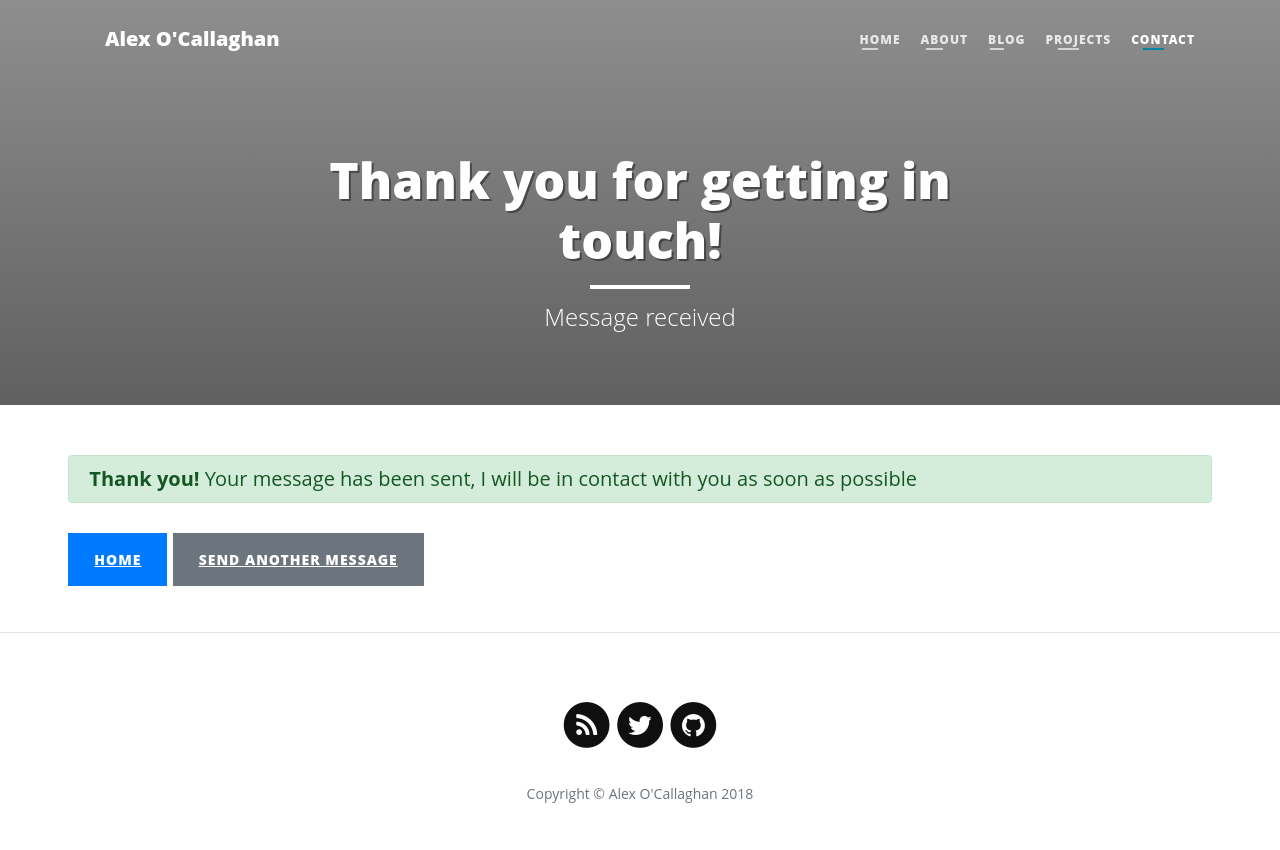
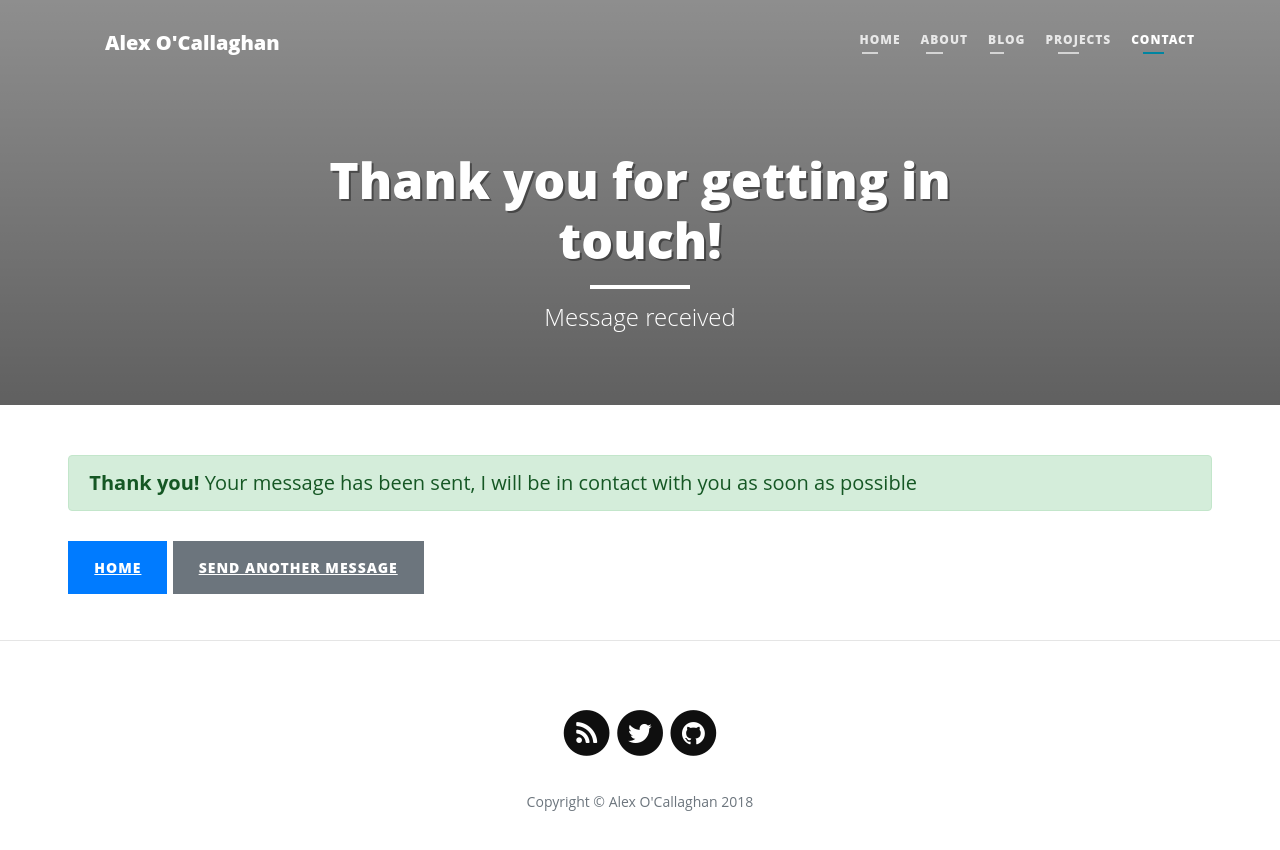
Before and after one commit to awocallaghan/no-async-css, a Jekyll site: the page built from contact-thanks.html, in a window 1280 px wide. Shown: the top 850 px of the page. Built offline with Jekyll 4.4.1, drawn with Linux system fonts in a browser that asks for light colours.

```diff
--- a/_config.yml
+++ b/_config.yml
@@ -4,7 +4,7 @@ header-img: /img/sky-lights-space-dark.jpg
 email: aocallaghan@outlook.com
 description: "Personal website, portfolio, and blog of software developer Alex O'Callaghan"
 baseurl: ""
-url: "http://alexocallaghan.com"
+url: "//alexocallaghan.com"
 twitter_username: alexocallaghan
 github_username:  awocallaghan
 facebook_username:
--- a/_includes/layout/head.html
+++ b/_includes/layout/head.html
@@ -37,6 +37,9 @@
     <style>
       body {
         margin: 0;
+        color: #404040;
+        font-family: 'Open Sans','Helvetica Neue',Helvetica,Arial,sans-serif;
+        line-height: 1.5;
       }
       hr {
         display: none;
@@ -182,10 +185,6 @@
       a:hover, a:focus {
         color: #0085A1;
       }
-      body {
-        font-family: 'Open Sans','Helvetica Neue',Helvetica,Arial,sans-serif;
-        line-height: 1.1;
-      }
       p {
         line-height: 1.5;
         margin: 30px 0;
```
